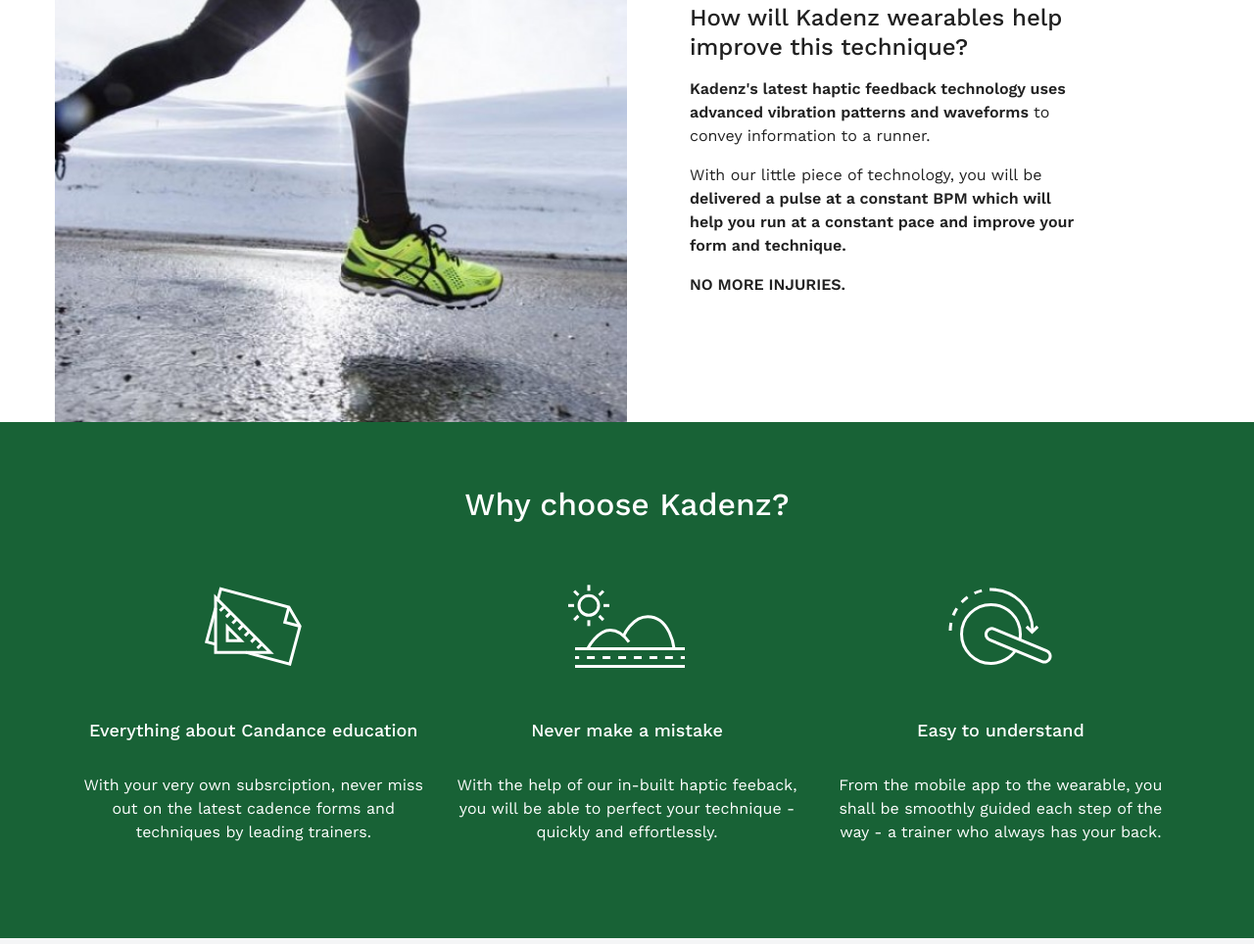
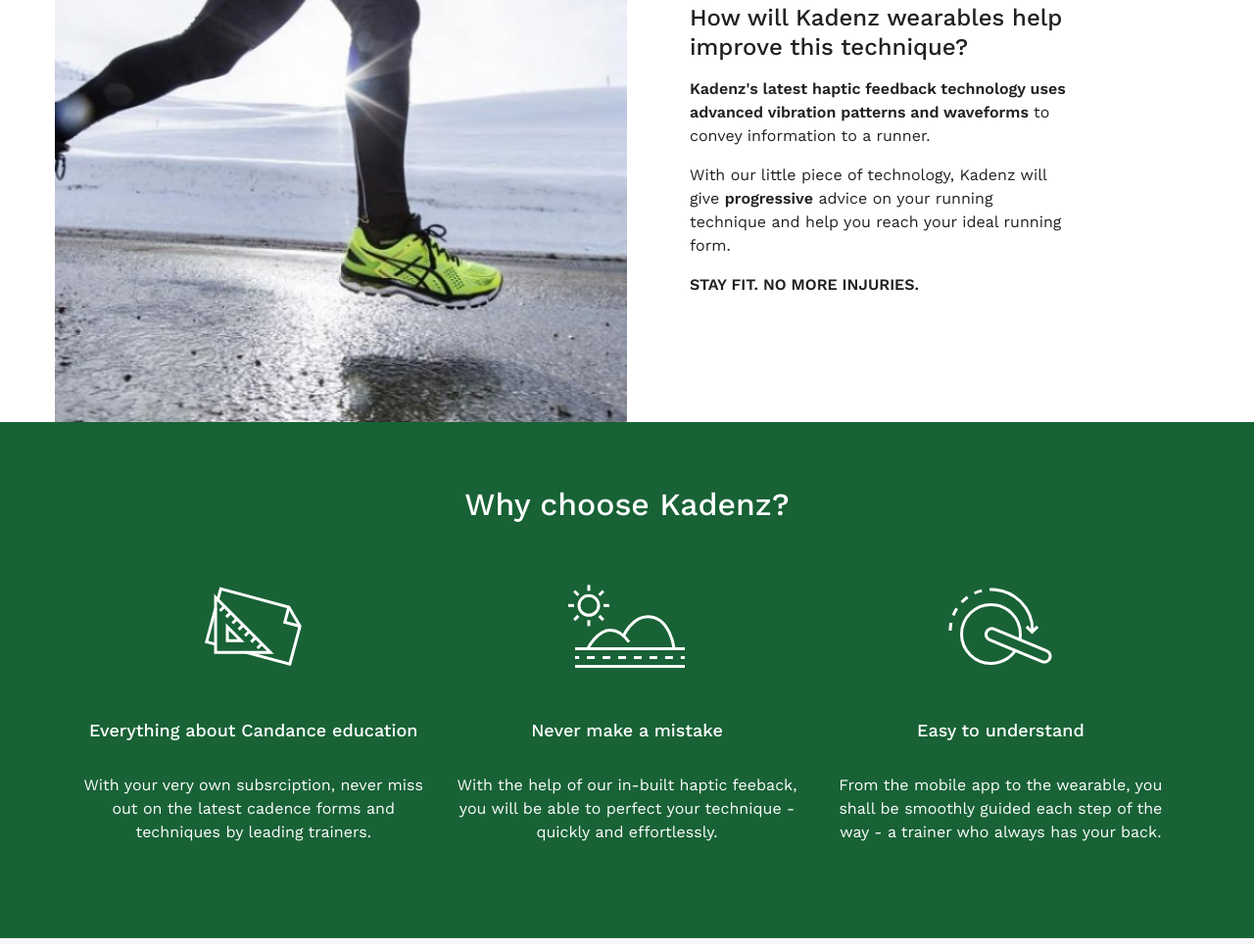
Before and after one commit to rahul047/kandenz, a plain HTML site: page index.html in a window 1280 px wide. Shown: the part 1841-2805 px from the top of the page at 98% size. Drawn offline with nearby package versions, Linux system fonts and the light colour scheme.

Commit message:
changed text again

```diff
--- a/index.html
+++ b/index.html
@@ -129,9 +129,9 @@ height="0" width="0" style="display:none;visibility:hidden"></iframe></noscript>
                     <h3>How will Kadenz wearables help improve this technique?</h3>
                     <p><b>Kadenz's latest haptic feedback technology uses advanced vibration patterns and waveforms</b> to convey information to a runner.</p>
 
-                      <p> With our little piece of technology, you will be <b>delivered a pulse at a constant BPM which will help you run at a constant pace and improve your form and technique.</b></p>
+                      <p> With our little piece of technology, Kadenz will give <b>progressive</b> advice on your running technique and help you reach your ideal running form.</p>
 
-                      <p><b>NO MORE INJURIES.</b></p>
+                      <p><b>STAY FIT. NO MORE INJURIES.</b></p>
 
 
 
```
Also changed, not shown: faq.html (+2 -2 lines).
